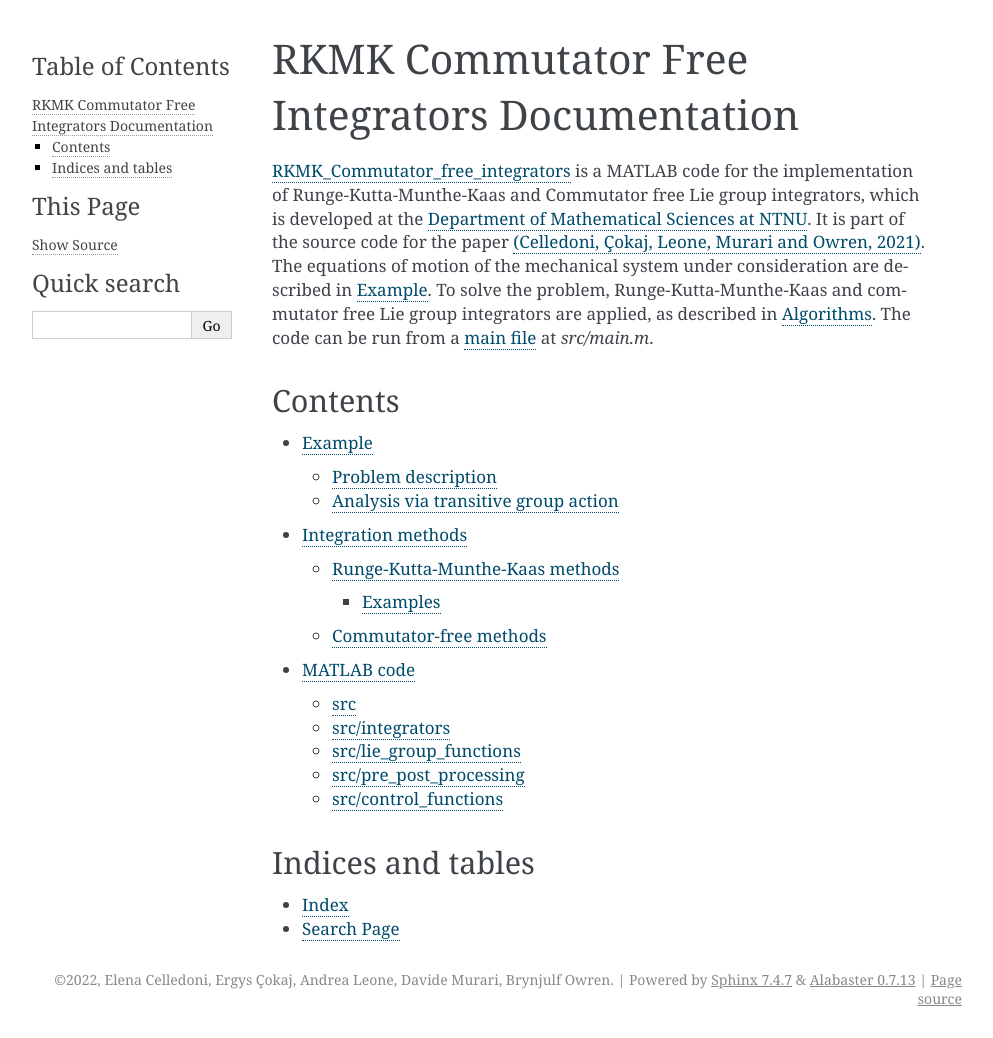
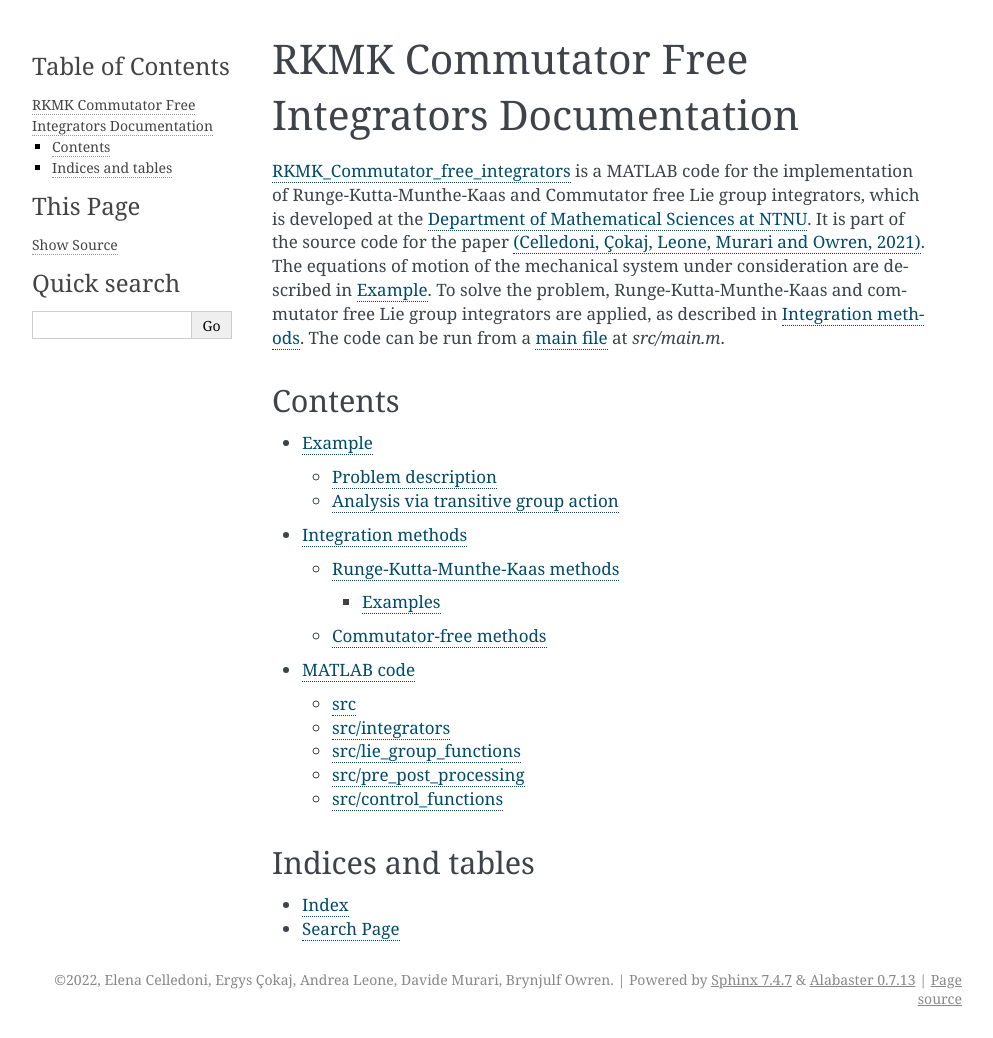
Before and after one commit to THREAD-3-2/RKMK_Commutator_free_integrators, a Sphinx documentation site: the page built from docs/index.rst, in a window 1280 px wide. Shown: the whole page, without its empty margins (148-1141 px from the left). Built offline with Sphinx 7.4.7, drawn with Linux system fonts in a browser that asks for light colours; pages that are not in the unit, such as notebooks, are missing from menus.

Commit message:
update integration methods link

```diff
--- a/docs/index.rst
+++ b/docs/index.rst
@@ -7,7 +7,7 @@ is a MATLAB code for the implementation of Runge-Kutta-Munthe-Kaas and Commutato
 the `Department of Mathematical Sciences at NTNU <https://www.ntnu.edu/imf>`_.
 It is part of the source code for the paper `(Celledoni, Çokaj, Leone, Murari and Owren, 2021) <https://doi.org/10.1080/00207160.2021.1966772>`_.
 The equations of motion of the mechanical system under consideration are described in :ref:`Example <ode>`. To solve the problem,
-Runge-Kutta-Munthe-Kaas and commutator free Lie group integrators are applied, as described in :ref:`Algorithms <int>`. The code can be run from
+Runge-Kutta-Munthe-Kaas and commutator free Lie group integrators are applied, as described in :ref:`Integration methods <int>`. The code can be run from
 a `main file <https://github.com/THREAD-3-2/RKMK_Commutator_free_integrators/blob/main/src/main.m>`_ at `src/main.m`.
 
 Contents
```
